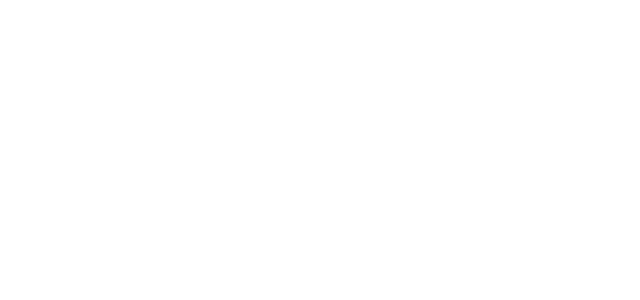
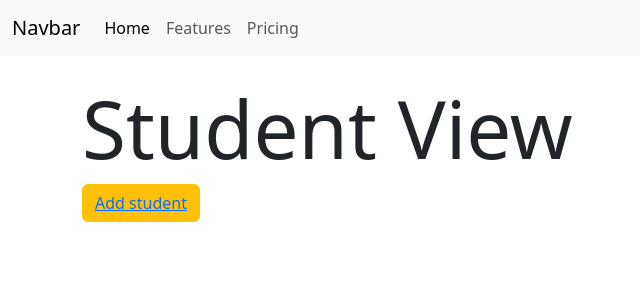
Before and after one commit to devMainak/School-Management-App, a React (Vite) app: page / in a window 1280 px wide. Shown: the top 300 px of the page, without its empty margins (0-640 px from the left). Built offline with nearby package versions, Linux system fonts and the light colour scheme.

Commit message:
feat: created-StudentView

```diff
--- a/src/App.jsx
+++ b/src/App.jsx
@@ -1,10 +1,11 @@
 import './App.css'
 import 'bootstrap/dist/css/bootstrap.min.css'
+import StudentView from './features/students/StudentView'
 
 export default function App() {
   return (
-    <main>
-
-    </main>
+    <>
+      <StudentView/>
+    </>
   )
 }
--- a/src/components/Navbar.jsx
+++ b/src/components/Navbar.jsx
@@ -4,20 +4,20 @@ const Navbar = () => {
   return (
     <nav className="navbar navbar-expand-lg bg-body-tertiary">
       <div className="container-fluid">
-        <Link className="navbar-brand" to="#">Navbar</Link>
+        <Link className="navbar-brand" to="/">Navbar</Link>
         <button className="navbar-toggler" type="button" data-bs-toggle="collapse" data-bs-target="#navbarNav" aria-controls="navbarNav" aria-expanded="false" aria-label="Toggle navigation">
           <span className="navbar-toggler-icon"></span>
         </button>
         <div className="collapse navbar-collapse" id="navbarNav">
           <ul className="navbar-nav">
             <li className="nav-item">
-              <Link className="nav-link active" aria-current="page" to="#">Home</Link>
+              <Link className="nav-link active" aria-current="page" to="/">Home</Link>
             </li>
             <li className="nav-item">
-              <Link className="nav-link" to="#">Features</Link>
+              <Link className="nav-link" to="/">Features</Link>
             </li>
             <li className="nav-item">
-              <Link className="nav-link" to="#">Pricing</Link>
+              <Link className="nav-link" to="/">Pricing</Link>
             </li>
           </ul>
         </div>
--- /dev/null
+++ b/src/features/students/StudentView.jsx
@@ -0,0 +1,18 @@
+import { Link } from "react-router-dom"
+import Navbar from "../../components/Navbar"
+
+const StudentView = () => {
+  return (
+    <>
+      <header>
+        <Navbar/>
+      </header>
+      <main className="container">
+        <h1 className="display-1 fw-normal pt-4">Student View</h1>
+        <button className="btn btn-warning"><Link  to="#">Add student</Link></button>
+      </main>
+    </>
+  )
+}
+
+export default StudentView
--- a/src/index.jsx
+++ b/src/index.jsx
@@ -1,10 +1,22 @@
 import React from 'react'
 import ReactDOM from 'react-dom/client'
+import { createBrowserRouter, RouterProvider } from 'react-router-dom'
+import { Provider } from 'react-redux'
+import store from './app/store'
 import 'bootstrap/dist/js/bootstrap.min.js'
 import App from './App'
 
+const router = createBrowserRouter([
+	{
+		element: <App/>,
+		path: "/"
+	}
+])
+
 ReactDOM.createRoot(document.getElementById('root')).render(
 	<React.StrictMode>
-		<App />
+		<Provider store={store}>
+			<RouterProvider router={router}/>
+		</Provider>
 	</React.StrictMode>
 )
```
